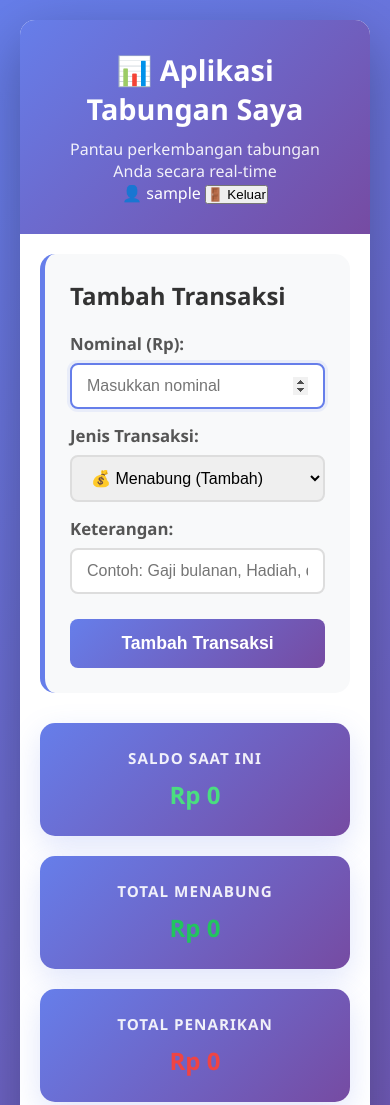
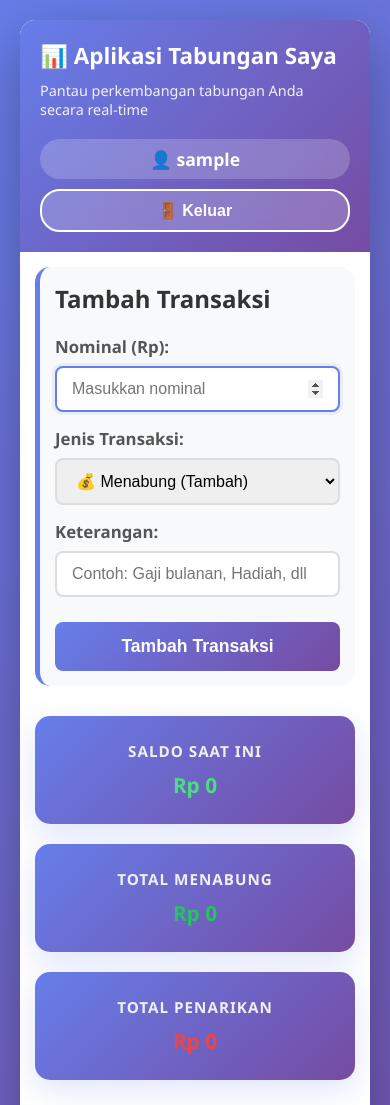
Before and after one commit to boter-lab/web-tabungan, a plain HTML site: page index.html in a window 390 px wide. Shown: the top 1105 px of the page. Drawn offline with nearby package versions, Linux system fonts and the light colour scheme; sample sign-in values are in the browser's storage.

Commit message:
Update style.css with logout button and header styling

```diff
--- a/style.css
+++ b/style.css
@@ -24,7 +24,13 @@ header {
     background: linear-gradient(135deg, #667eea 0%, #764ba2 100%);
     color: white;
     padding: 30px;
-    text-align: center;
+}
+
+.header-top {
+    display: flex;
+    justify-content: space-between;
+    align-items: center;
+    gap: 20px;
 }
 
 header h1 {
@@ -35,6 +41,50 @@ header h1 {
 header p {
     font-size: 1.1em;
     opacity: 0.9;
+}
+
+.header-user-info {
+    display: flex;
+    align-items: center;
+    gap: 15px;
+    flex-wrap: wrap;
+    justify-content: flex-end;
+}
+
+.user-greeting {
+    font-size: 1.1em;
+    font-weight: 600;
+    background: rgba(255, 255, 255, 0.2);
+    padding: 8px 16px;
+    border-radius: 20px;
+    backdrop-filter: blur(10px);
+}
+
+.user-greeting span {
+    font-weight: 700;
+}
+
+.btn-logout {
+    padding: 10px 20px;
+    background: rgba(255, 255, 255, 0.2);
+    color: white;
+    border: 2px solid white;
+    border-radius: 20px;
+    font-size: 1em;
+    font-weight: 600;
+    cursor: pointer;
+    transition: all 0.3s ease;
+    backdrop-filter: blur(10px);
+}
+
+.btn-logout:hover {
+    background: rgba(255, 255, 255, 0.3);
+    transform: translateY(-2px);
+    box-shadow: 0 5px 15px rgba(0, 0, 0, 0.2);
+}
+
+.btn-logout:active {
+    transform: translateY(0);
 }
 
 .main-content {
@@ -318,12 +368,22 @@ canvas {
         border-radius: 15px;
     }
 
+    .header-top {
+        flex-direction: column;
+        align-items: flex-start;
+    }
+
     header h1 {
         font-size: 1.8em;
     }
 
     header p {
         font-size: 1em;
+    }
+
+    .header-user-info {
+        width: 100%;
+        justify-content: space-between;
     }
 
     .main-content {
@@ -353,3 +413,46 @@ canvas {
         align-self: flex-end;
     }
 }
+
+@media (max-width: 480px) {
+    header {
+        padding: 20px;
+    }
+
+    header h1 {
+        font-size: 1.4em;
+    }
+
+    header p {
+        font-size: 0.9em;
+    }
+
+    .header-user-info {
+        flex-direction: column;
+        gap: 10px;
+    }
+
+    .user-greeting,
+    .btn-logout {
+        width: 100%;
+        text-align: center;
+    }
+
+    .main-content {
+        padding: 15px;
+    }
+
+    .input-section,
+    .chart-section,
+    .history-section {
+        padding: 15px;
+    }
+
+    .info-card p {
+        font-size: 1.3em;
+    }
+
+    canvas {
+        max-height: 250px;
+    }
+}
```
